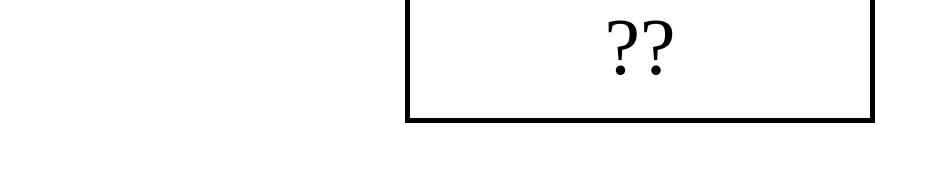
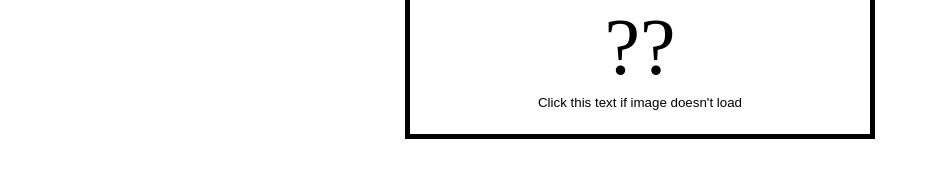
Before and after one commit to domonkos11/badcookieclicker, a website: page index.html in a window 1280 px wide. Shown: the part 353-530 px from the top of the page, without its empty margins (0-930 px from the left). Drawn offline with Linux system fonts and the light colour scheme.

Commit message:
Added a text if image doesnt load

```diff
--- a/index.html
+++ b/index.html
@@ -15,6 +15,8 @@
 
             <br>
             <p1 id="currentclicks" style="font-size:500%;">??</p1>
+            <br>
+            <button id="fallback2" class="fallback">Click this text if image doesn't load</button>
         </div>
 
         <br>
@@ -36,6 +38,18 @@
             xhr.setRequestHeader('Content-Type', 'application/x-www-form-urlencoded; charset=UTF-8');
             xhr.send();
         }
+
+        var button = document.getElementById("fallback2");
+        button.addEventListener("click", function(e) {
+        // e is the event object
+        // e.target is the button element
+        // do stuff with them
+
+
+
+        requestToServer();
+        });
+
     </script>
     <style>
         img:hover {
@@ -48,8 +62,14 @@
             border: 5px solid;
             margin: auto;
             width: 420px;
-            height: 400px;
+            height: 416px;
             padding: 20px;
         }
+        button.fallback {
+            background:none;
+            border:none;
+
+        }
+
     </style>
 </html>
```
